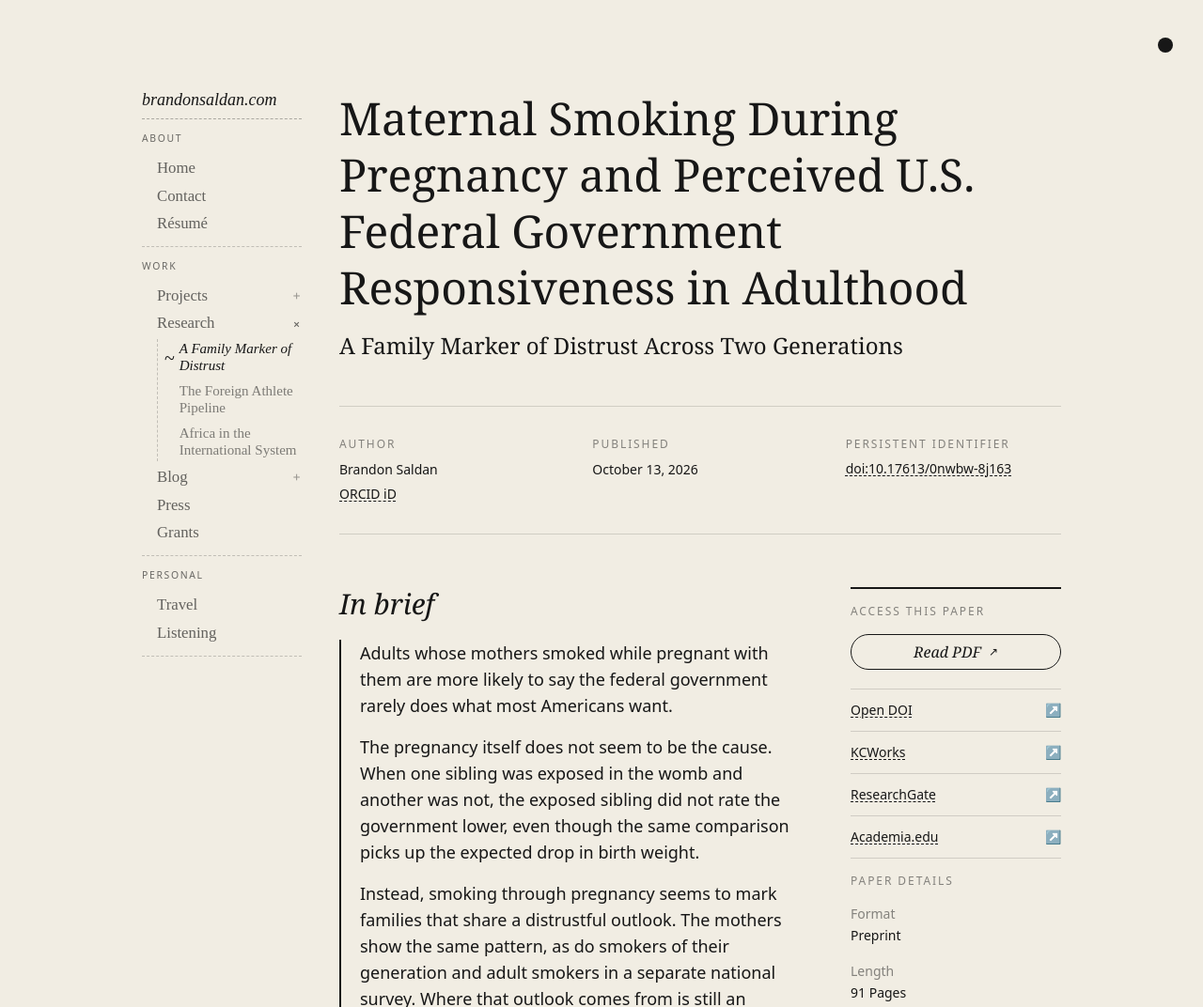
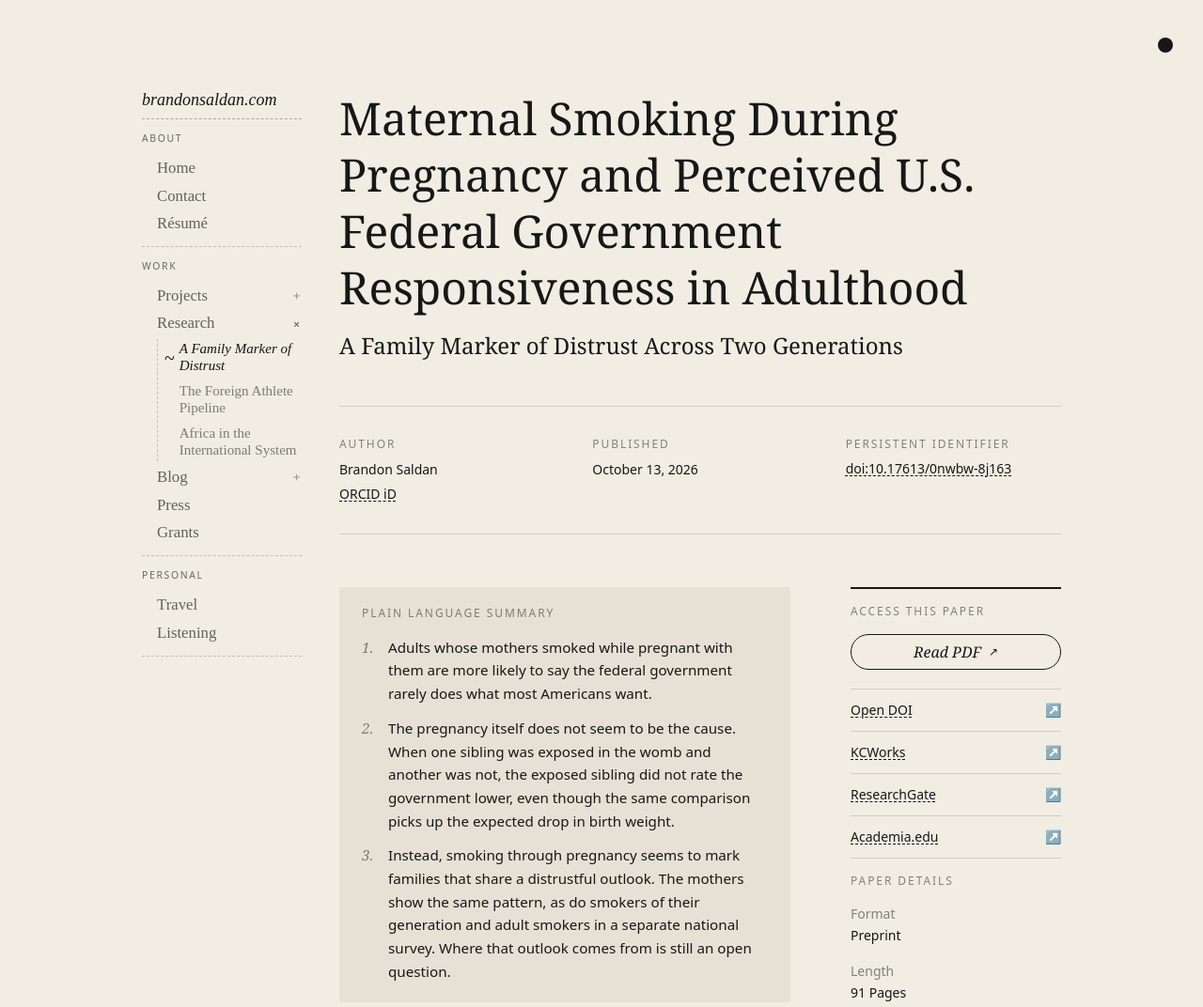
Before and after one commit to brandonsaldan/brandons.place, an Astro site: page /research/a-family-marker-of-distrust in a window 1280 px wide. Shown: the top 1072 px of the page at 94% size. Built offline with nearby package versions, Linux system fonts and the light colour scheme; Astro itself is replaced by a stand-in of ours; a web font is replaced by a local one.

Commit message:
fix: restyle research summaries

```diff
--- a/src/content/research/a-family-marker-of-distrust.md
+++ b/src/content/research/a-family-marker-of-distrust.md
@@ -21,7 +21,7 @@ summary:
 figure:
   src: "../../assets/research/figures/a-family-marker-of-distrust-figure-3.png"
   alt: "Two-panel chart of differences in perceived government responsiveness on a 1 to 5 scale. Panel A, across families: respondents whose mothers smoked in their own pregnancy rate the government 0.21 lower than those whose mothers never smoked; those whose mothers smoked in another pregnancy, 0.10 lower; those whose mothers smoked but in no pregnancy on file, 0.03 higher. Panel B, between siblings: the sibling exposed in the womb rates the government 0.23 higher in 2008 and 0.14 higher averaging 2006 and 2008, while a sibling who currently smokes rates it 0.17 lower."
-  title: "Where the difference lies: across mothers, not across a mother's pregnancies"
+  title: "Where the Difference Lies: Across Mothers, Not Across a Mother's Pregnancies"
   caption: "Points are differences in mean response on the 1 to 5 scale, with 95% confidence intervals; the shaded band marks differences smaller than 0.10. The top panel compares respondents by their mother's smoking history. The bottom panel compares siblings within the same family, where exposure in the womb shows no penalty but a sibling's own smoking does."
 excerpt: "Using national survey data and sibling comparisons, this paper finds that maternal smoking during pregnancy marks families in which adult children perceive the federal government as less responsive. The evidence weighs against a large prenatal effect."
 publishDate: "2026-10-13"
--- a/src/pages/research/[id].astro
+++ b/src/pages/research/[id].astro
@@ -80,11 +80,16 @@ const linkClasses = 'underline decoration-dashed decoration-1 underline-offset-2
         <div class="mt-10 grid gap-12 sm:mt-14 sm:grid-cols-[minmax(0,1fr)_14rem] sm:gap-16">
             <div class="min-w-0">
                 {summary && (
-                    <section class="mb-10 sm:mb-12" aria-labelledby="in-brief">
-                        <h2 id="in-brief" class="mb-5 text-2xl font-serif italic sm:text-3xl">In brief</h2>
-                        <ul class="space-y-4 border-l-2 border-main pl-5 text-base leading-relaxed sm:text-lg">
-                            {summary.map((point) => <li>{point}</li>)}
-                        </ul>
+                    <section class="mb-10 rounded-sm bg-muted px-5 py-5 sm:mb-12 sm:px-6" aria-labelledby="plain-language-summary">
+                        <h2 id="plain-language-summary" class="text-xs uppercase tracking-[0.16em] text-main/50">Plain Language Summary</h2>
+                        <ol class="mt-4 space-y-3 text-sm leading-relaxed sm:text-[0.95rem]">
+                            {summary.map((point, index) => (
+                                <li class="grid grid-cols-[1.25rem_minmax(0,1fr)] gap-x-2">
+                                    <span class="font-serif italic text-main/50" aria-hidden="true">{index + 1}.</span>
+                                    <span>{point}</span>
+                                </li>
+                            ))}
+                        </ol>
                     </section>
                 )}
                 <h2 class="mb-5 text-2xl font-serif italic sm:text-3xl">Abstract</h2>
@@ -121,7 +126,7 @@ const linkClasses = 'underline decoration-dashed decoration-1 underline-offset-2
 
         {figure && fullFigure && (
             <figure class="mt-12 sm:mt-16">
-                <p class="mb-2 text-xs uppercase tracking-[0.16em] text-main/50">Key figure</p>
+                <p class="mb-2 text-xs uppercase tracking-[0.16em] text-main/50">Key Figure</p>
                 <h2 class="mb-6 text-2xl font-serif italic sm:text-3xl">{figure.title}</h2>
                 <a class="block rounded-sm bg-white p-3 sm:p-5" href={fullFigure.src} target="_blank" rel="noreferrer" aria-label="Open the full-size figure">
                     <Image class="h-auto w-full" src={figure.src} alt={figure.alt} widths={[640, 960, 1536]} sizes="(min-width: 1280px) 768px, 100vw" />
```
